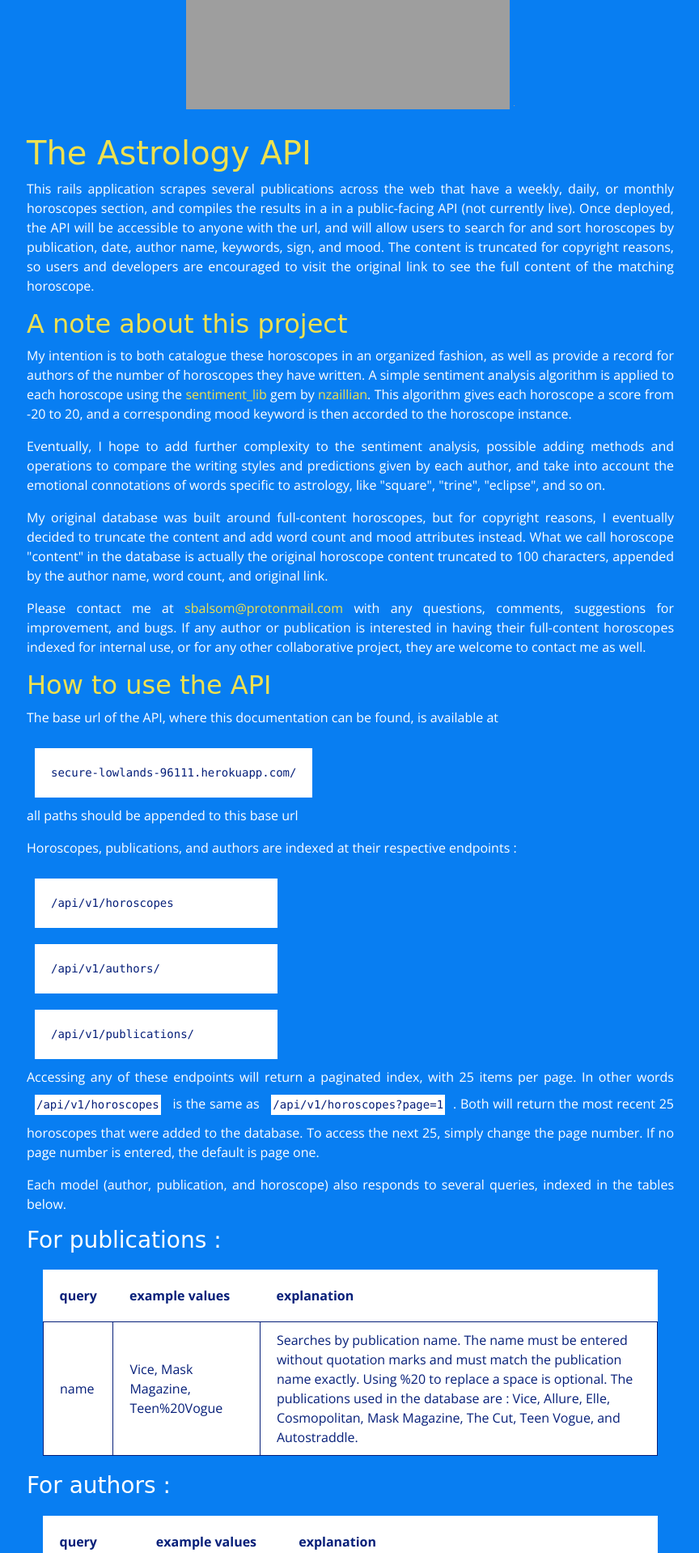
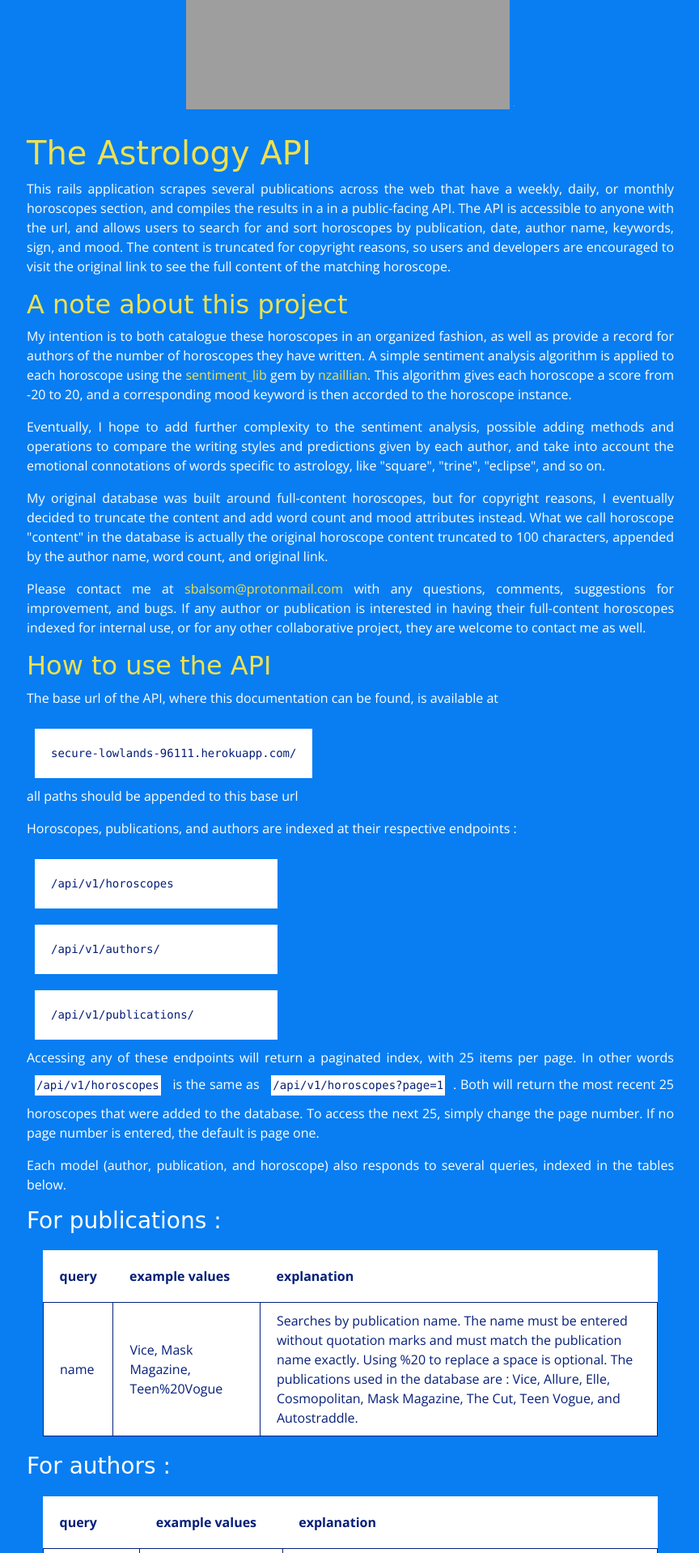
Before and after one commit to sbalsom/astrology-api, a Rails app: page / in a window 1280 px wide. Shown: the part 545-2463 px from the top of the page at 81% size, without its empty margins (207-1071 px from the left). Run offline with Rails 7, Linux system fonts and the light colour scheme; style sheets or scripts are compiled from the project's sources; parts of the project's set-up code (start-up, migrations or seed data) failed here and were passed over; some libraries are stand-ins or nearby versions; some web fonts are replaced; grey boxes are pictures that could not be loaded.

Commit message:
updates readme and blurb on homepage

```diff
--- a/app/views/pages/home.html.erb
+++ b/app/views/pages/home.html.erb
@@ -11,7 +11,7 @@
 <div class="max-800">
   <h1>The Astrology API</h1>
 
-  <p>This rails application scrapes several publications across the web that have a weekly, daily, or monthly horoscopes section, and compiles the results in a  in a public-facing API (not currently live). Once deployed, the API will be accessible to anyone with the url, and will allow users to search for and sort horoscopes by publication, date, author name, keywords, sign, and mood. The content is truncated for copyright reasons, so users and developers are encouraged to visit the original link to see the full content of the matching horoscope.</p>
+  <p>This rails application scrapes several publications across the web that have a weekly, daily, or monthly horoscopes section, and compiles the results in a  in a public-facing API. The API is accessible to anyone with the url, and allows users to search for and sort horoscopes by publication, date, author name, keywords, sign, and mood. The content is truncated for copyright reasons, so users and developers are encouraged to visit the original link to see the full content of the matching horoscope.</p>
 
   <h2>A note about this project</h2>
 
```
Also changed, not shown: README.md.
